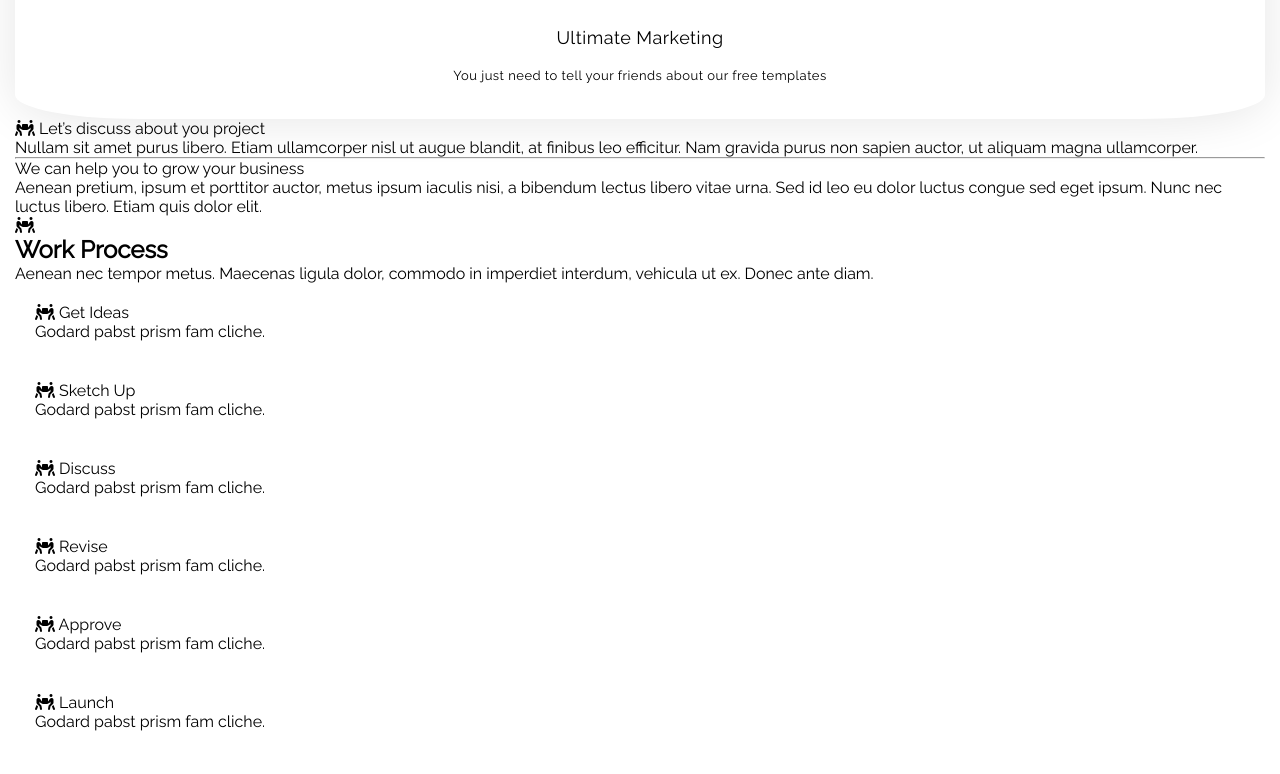
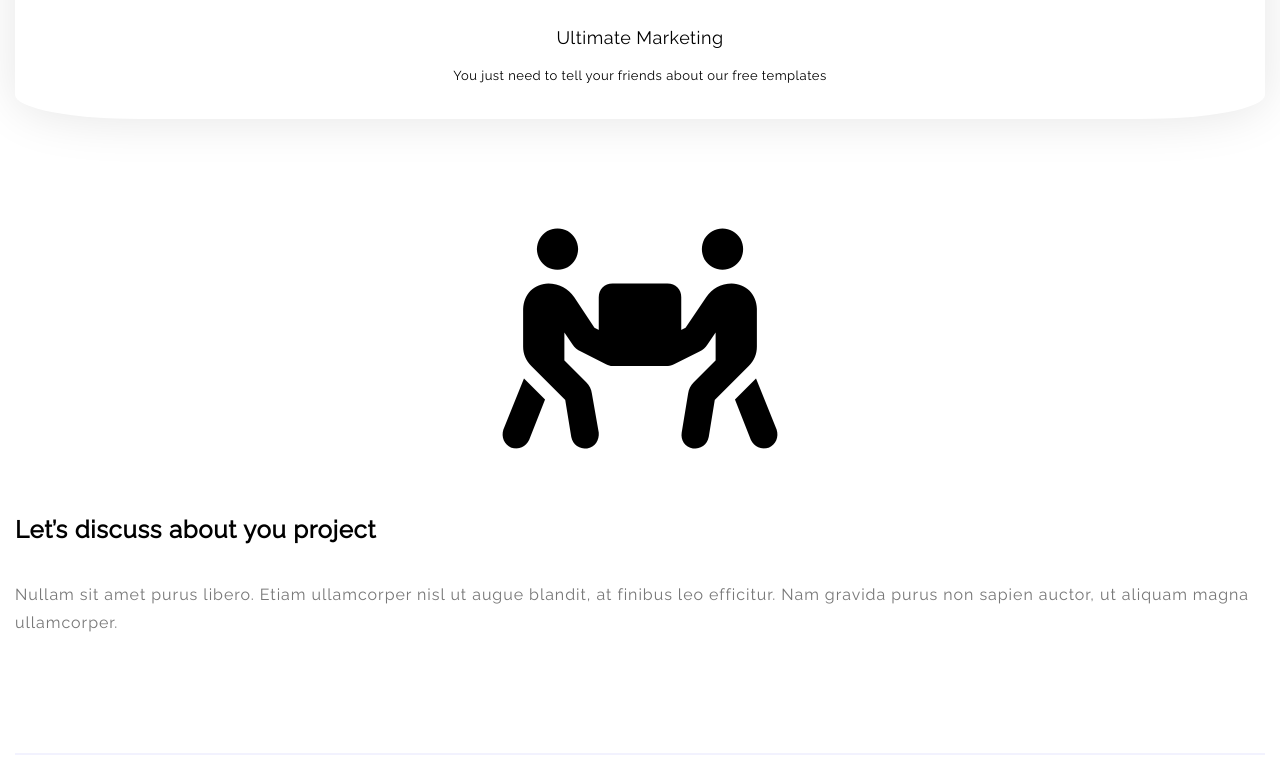
Before and after one commit to lpikor/softypinko, a website: page src/index.html in a window 1280 px wide. Shown: the part 1567-2341 px from the top of the page. Drawn offline with nearby package versions, Linux system fonts and the light colour scheme; files that its build step writes are made by us from their sources.

Commit message:
Set the layout to about section

```diff
--- a/src/index.html
+++ b/src/index.html
@@ -63,16 +63,16 @@
         </div>
         <div class="about section">
             <div class="about__container container">
-                <div class="about__item">
-                    <i class="fas fa-people-carry about__icon icon"></i>
-                    <span class="about__item-title">Let’s discuss about you project</span>
-                    <p class="about__item-description">Nullam sit amet purus libero. Etiam ullamcorper nisl ut augue blandit, at finibus leo efficitur. Nam gravida purus non sapien auctor, ut aliquam magna ullamcorper.</p>
+                <div class="about__item about__item-1">
+                    <div class="about__icon-container about__icon-container-1"><i class="fas fa-people-carry about__icon icon"></i></div>
+                    <span class="about__item-title about__item-title-1">Let’s discuss about you project</span>
+                    <p class="about__item-description about__item-description-1">Nullam sit amet purus libero. Etiam ullamcorper nisl ut augue blandit, at finibus leo efficitur. Nam gravida purus non sapien auctor, ut aliquam magna ullamcorper.</p>
                 </div>
-                <hr class="about__divider divider">
-                <div class="about__item">
-                    <span class="about__item-title">We can help you to grow your business</span>
-                    <p class="about__item-description">Aenean pretium, ipsum et porttitor auctor, metus ipsum iaculis nisi, a bibendum lectus libero vitae urna. Sed id leo eu dolor luctus congue sed eget ipsum. Nunc nec luctus libero. Etiam quis dolor elit.</p>
-                    <i class="fas fa-people-carry about__icon icon"></i>
+                <div class="about__divider"></div>
+                <div class="about__item about__item-2">
+                    <span class="about__item-title about__item-title-2">We can help you to grow your business</span>
+                    <p class="about__item-description about__item-description-2">Aenean pretium, ipsum et porttitor auctor, metus ipsum iaculis nisi, a bibendum lectus libero vitae urna. Sed id leo eu dolor luctus congue sed eget ipsum. Nunc nec luctus libero. Etiam quis dolor elit.</p>
+                    <div class="about__icon-container about__icon-container-2"><i class="fas fa-people-carry about__icon icon"></i></div>
                 </div>
             </div>
         </div>
--- /dev/null
+++ b/src/scss/_about.scss
@@ -0,0 +1,46 @@
+.about {
+    margin: 80px 0 140px;
+    display: flex;
+    flex-direction: column;
+
+    &__icon {
+        font-size: 220px;
+        &-container {
+            margin: auto;
+            display: flex;
+            align-items: center;
+            justify-content: center;
+            width: 280px;
+            height: 280px;
+            &-2 {
+                margin-top: 30px;
+            }
+        }
+    }
+
+    &__item-title {
+        font-weight: bolder;
+        display: block;
+        font-size: 1.5rem;
+        letter-spacing: 0.03em;
+        line-height: 42px;
+        &-1 {
+            margin-top: 30px;
+        }
+        &-2 {
+            margin-top: 100px;
+        }
+    }
+
+    &__item-description {
+        margin-top: 30px;
+        letter-spacing: 0.06em;
+        line-height: 28px;
+        color: #777777;
+    }
+
+    &__divider {
+        margin-top: 116px;
+        border: .5px solid map-get($map: $colors, $key: light-grey);
+    }
+}
--- a/src/scss/style.scss
+++ b/src/scss/style.scss
@@ -3,6 +3,7 @@
 @import 'nav';
 @import 'welcome';
 @import 'features';
+@import 'about';
 
 * {
     padding: 0;
```
